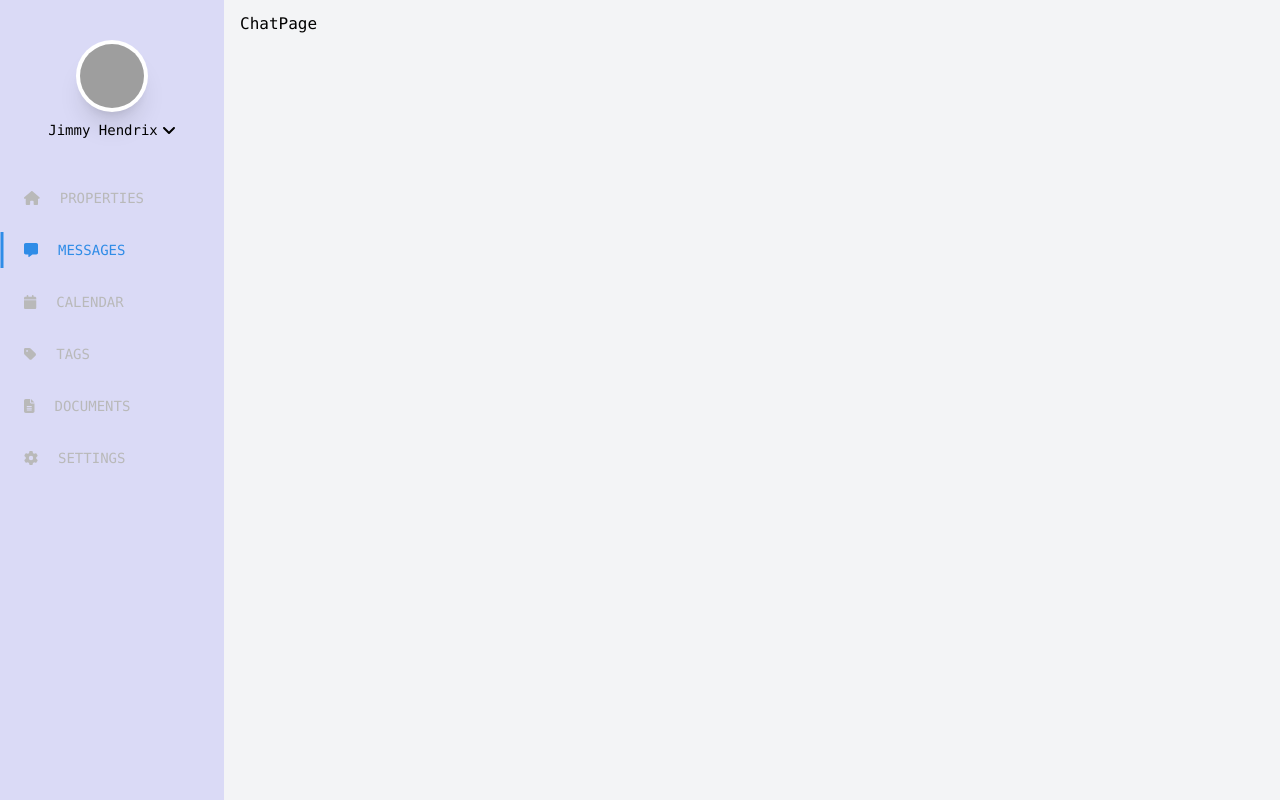
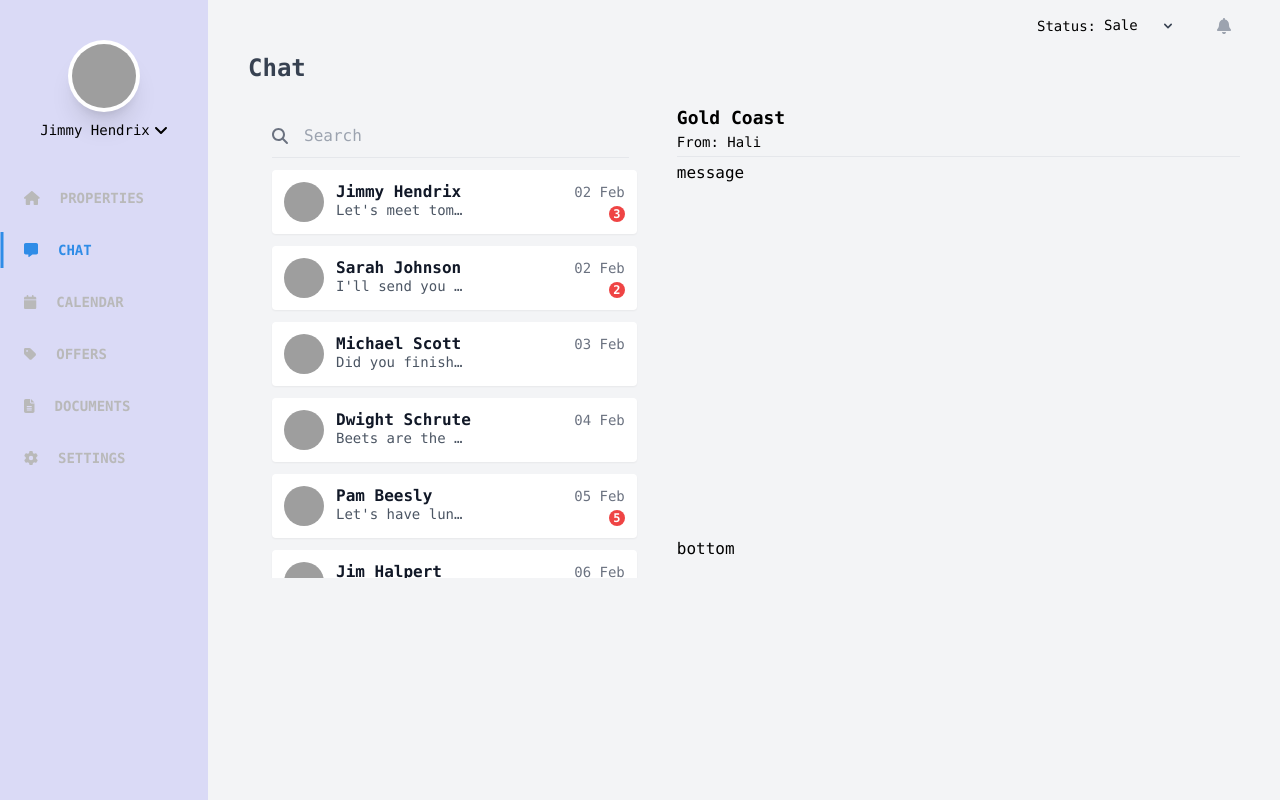
Before and after one commit to HQDuy47/chat-web-app, a React (Create React App) app: page / in a window 1280 px wide. Built offline with nearby package versions, Linux system fonts and the light colour scheme; grey boxes are pictures that could not be loaded.

Commit message:
feat: add message list

```diff
--- /dev/null
+++ b/src/components/DetailMessage.tsx
@@ -0,0 +1,20 @@
+import React from "react";
+
+export default function DetailMessage() {
+  return (
+    <div className="px-4 ">
+      <div className="py-1">
+        <p className="text-lg font-semibold">Gold Coast</p>
+        <p className="text-sm">From: Hali</p>
+      </div>
+      <div className="w-full  h-[1px] bg-gray-200 text-center"></div>
+      <div className="h-96 py-2">
+        {/* list message  */}
+        <ul>
+          <li>message</li>
+        </ul>
+      </div>
+      <div className="">bottom</div>
+    </div>
+  );
+}
--- /dev/null
+++ b/src/components/ListMessages.tsx
@@ -0,0 +1,136 @@
+import { useState } from "react";
+import { FontAwesomeIcon } from "@fortawesome/react-fontawesome";
+import { faSearch } from "@fortawesome/free-solid-svg-icons";
+
+export default function ListMessages() {
+  const [searchQuery, setSearchQuery] = useState("");
+
+  const filteredMessages = messages.filter(
+    (message) =>
+      message.name.toLowerCase().includes(searchQuery.toLowerCase()) ||
+      message.content.toLowerCase().includes(searchQuery.toLowerCase())
+  );
+
+  return (
+    <div>
+      {/* Search bar */}
+      <div className="flex items-center space-x-2 border-b border-gray-300 py-1 px-4 mt-[14px] ">
+        <FontAwesomeIcon icon={faSearch} className="text-gray-500" />
+        <input
+          type="text"
+          placeholder="Search"
+          value={searchQuery}
+          onChange={(e) => setSearchQuery(e.target.value)}
+          className="w-full p-2 bg-transparent outline-none text-gray-700 placeholder-gray-400"
+        />
+      </div>
+      <div className="w-[90%] ml-4 h-[1px] bg-gray-200 text-center"></div>
+      <div className="max-h-[420px] overflow-y-auto scrollbar-thin px-4">
+        <ul>
+          {filteredMessages.map((message) => (
+            <li
+              className="mt-3 cursor-pointer transform transition-transform duration-300 ease-in-out hover:scale-105 hover:shadow-xl"
+              key={message.id}
+            >
+              <div className="flex justify-between items-center gap-4 p-3 bg-white rounded shadow-sm hover:bg-gray-100 transition ease-in-out duration-100">
+                <div className="flex items-center gap-3">
+                  <div className="w-10 h-10 rounded-full overflow-hidden">
+                    <img
+                      src={message.avatar}
+                      alt="avatar"
+                      className="w-full h-full object-cover"
+                    />
+                  </div>
+                  <div>
+                    <p className="text-gray-900 font-bold">{message.name}</p>
+                    <p className="text-gray-600 text-sm truncate max-w-32">
+                      {message.content}
+                    </p>
+                  </div>
+                </div>
+                <div className="flex flex-col items-end gap-1">
+                  <p className="text-gray-500 text-sm">{message.date}</p>
+                  {message.count > 0 ? (
+                    <div className="bg-red-500 w-4 h-4 flex items-center justify-center rounded-full text-center">
+                      <p className="text-white font-bold text-xs">
+                        {message.count}
+                      </p>
+                    </div>
+                  ) : (
+                    <div className="h-4"></div>
+                  )}
+                </div>
+              </div>
+            </li>
+          ))}
+        </ul>
+      </div>
+    </div>
+  );
+}
+
+const messages = [
+  {
+    id: 1,
+    name: "Jimmy Hendrix",
+    content: "Let's meet tomorrow.",
+    avatar:
+      "https://images.unsplash.com/photo-1706885093476-b1e54f3b7496?w=600&auto=format&fit=crop&q=60&ixlib=rb-4.0.3&ixid=M3wxMjA3fDB8MHxzZWFyY2h8MjZ8fGF2YXRhcnxlbnwwfHwwfHx8MA%3D%3D",
+    date: "02 Feb",
+    count: 3,
+  },
+  {
+    id: 2,
+    name: "Sarah Johnson",
+    content: "I'll send you the files soon.",
+    avatar:
+      "https://plus.unsplash.com/premium_photo-1664541336816-2a2987114ca4?w=600&auto=format&fit=crop&q=60&ixlib=rb-4.0.3&ixid=M3wxMjA3fDB8MHxzZWFyY2h8NTN8fGF2YXRhcnxlbnwwfHwwfHx8MA%3D%3D",
+    date: "02 Feb",
+    count: 2,
+  },
+  {
+    id: 3,
+    name: "Michael Scott",
+    content: "Did you finish the report?",
+    avatar:
+      "https://images.unsplash.com/photo-1511367461989-f85a21fda167?w=600&auto=format&fit=crop&q=60&ixlib=rb-4.0.3&ixid=M3wxMjA3fDB8MHxzZWFyY2h8NDR8fGF2YXRhcnxlbnwwfHwwfHx8MA%3D%3D",
+    date: "03 Feb",
+    count: 0,
+  },
+  {
+    id: 4,
+    name: "Dwight Schrute",
+    content: "Beets are the best!",
+    avatar:
+      "https://images.unsplash.com/photo-1595152772835-219674b2a8a6?w=600&auto=format&fit=crop&q=60&ixlib=rb-4.0.3&ixid=M3wxMjA3fDB8MHxzZWFyY2h8Njd8fGF2YXRhcnxlbnwwfHwwfHx8MA%3D%3D",
+    date: "04 Feb",
+    count: 0,
+  },
+  {
+    id: 5,
+    name: "Pam Beesly",
+    content: "Let's have lunch tomorrow.",
+    avatar:
+      "https://images.unsplash.com/photo-1529626455594-4ff0802cfb7e?w=600&auto=format&fit=crop&q=60&ixlib=rb-4.0.3&ixid=M3wxMjA3fDB8MHxzZWFyY2h8ODB8fGF2YXRhcnxlbnwwfHwwfHx8MA%3D%3D",
+    date: "05 Feb",
+    count: 5,
+  },
+  {
+    id: 6,
+    name: "Jim Halpert",
+    content: "Let me know about the meeting.",
+    avatar:
+      "https://images.unsplash.com/photo-1531427186611-ecfd6d936c79?w=600&auto=format&fit=crop&q=60&ixlib=rb-4.0.3&ixid=M3wxMjA3fDB8MHxzZWFyY2h8Mjl8fGF2YXRhcnxlbnwwfHwwfHx8MA%3D%3D",
+    date: "06 Feb",
+    count: 0,
+  },
+  {
+    id: 7,
+    name: "Jim Halpert",
+    content: "Let me know about the meeting.",
+    avatar:
+      "https://images.unsplash.com/photo-1531427186611-ecfd6d936c79?w=600&auto=format&fit=crop&q=60&ixlib=rb-4.0.3&ixid=M3wxMjA3fDB8MHxzZWFyY2h8Mjl8fGF2YXRhcnxlbnwwfHwwfHx8MA%3D%3D",
+    date: "06 Feb",
+    count: 2,
+  },
+];
--- a/src/components/SideBar.tsx
+++ b/src/components/SideBar.tsx
@@ -18,9 +18,9 @@ interface SideBarProps {
 
 const navItems = [
   { path: "/properties", label: "PROPERTIES", icon: faHouse },
-  { path: "/", label: "MESSAGES", icon: faMessage },
+  { path: "/", label: "CHAT", icon: faMessage },
   { path: "/calendar", label: "CALENDAR", icon: faCalendar },
-  { path: "/offers", label: "TAGS", icon: faTag },
+  { path: "/offers", label: "OFFERS", icon: faTag },
   { path: "/documents", label: "DOCUMENTS", icon: faFileLines },
   { path: "/settings", label: "SETTINGS", icon: faGear },
 ];
@@ -42,7 +42,7 @@ export default function SideBar({ isOpen, toggleSidebar }: SideBarProps) {
       <div
         className={`fixed inset-y-0 left-0 z-30 bg-[#dadaf6] text-white transform ${
           isOpen ? "translate-x-0" : "-translate-x-full"
-        } transition-transform duration-300 py-4 ease-in-out lg:translate-x-0 lg:static lg:inset-0 h-screen w-full lg:w-56`}
+        } transition-transform duration-300 py-4 ease-in-out lg:translate-x-0 lg:static lg:inset-0 h-screen w-full lg:w-52`}
       >
         <div className="flex flex-col items-center justify-center mt-6">
           <div className="border-8 bg-white rounded-full p-1 shadow-xl">
@@ -57,7 +57,7 @@ export default function SideBar({ isOpen, toggleSidebar }: SideBarProps) {
             <FontAwesomeIcon icon={faAngleDown} />
           </div>
         </div>
-        <nav className="flex flex-col space-y-4 mt-10 text-[#b9b9b9] text-sm">
+        <nav className="flex flex-col space-y-4 mt-10 text-[#b9b9b9] text-sm font-bold">
           {navItems.map((item) => (
             <SideBarItem
               key={item.path}
--- a/src/index.css
+++ b/src/index.css
@@ -15,3 +15,21 @@ code {
   font-family: source-code-pro, Menlo, Monaco, Consolas, 'Courier New',
     monospace;
 } */
+
+/* Custom Scrollbar Styles */
+.scrollbar-thin {
+  scrollbar-width: thin; /* For Firefox */
+}
+
+.scrollbar-thin::-webkit-scrollbar {
+  width: 8px; /* Width of the scrollbar */
+}
+
+.scrollbar-thin::-webkit-scrollbar-thumb {
+  background-color: #cbd5e1; /* Color of the scrollbar */
+  border-radius: 10px; /* Rounded corners */
+}
+
+.scrollbar-thin::-webkit-scrollbar-track {
+  background: #f7fafc; /* Background of the scrollbar track */
+}
--- a/src/layout/index.tsx
+++ b/src/layout/index.tsx
@@ -1,5 +1,7 @@
 import { ReactNode, useState } from "react";
 import Sidebar from "../components/SideBar";
+import { faBell } from "@fortawesome/free-solid-svg-icons";
+import { FontAwesomeIcon } from "@fortawesome/react-fontawesome";
 
 interface DefaultLayoutProps {
   children: ReactNode;
@@ -16,6 +18,7 @@ function DefaultLayout({ children }: DefaultLayoutProps) {
     <div className="flex h-screen bg-gray-100 font-mono subpixel-antialiased">
       <Sidebar isOpen={isOpen} toggleSidebar={toggleSidebar} />
       <div className="flex-1 p-4">
+        <div className=" flex flex-row justify-between items-center pr-4 gap-4">
           <button
             className="text-gray-500 focus:outline-none lg:hidden"
             onClick={toggleSidebar}
@@ -35,7 +38,30 @@ function DefaultLayout({ children }: DefaultLayoutProps) {
               />
             </svg>
           </button>
-        <div>{children}</div>
+          <div></div>
+          <div className="flex flex-row gap-2 items-center pr-4 text-sm">
+            <div className="flex flex-row items-center">
+              <p>Status:</p>
+              <div className="relative inline-block w-28">
+                <select className="block appearance-none w-full bg-gray-100 px-2  pr-8 leading-tight focus:outline-none focus:shadow-outline">
+                  <option value="0">Sale</option>
+                  <option value="1">Active</option>
+                </select>
+                <div className="pointer-events-none absolute inset-y-0 right-6 flex items-center px-2 text-gray-700">
+                  <svg
+                    className="fill-current h-4 w-4"
+                    xmlns="http://www.w3.org/2000/svg"
+                    viewBox="0 0 20 20"
+                  >
+                    <path d="M5.293 7.293a1 1 0 011.414 0L10 10.586l3.293-3.293a1 1 0 011.414 1.414l-4 4a1 1 0 01-1.414 0l-4-4a1 1 0 010-1.414z" />
+                  </svg>
+                </div>
+              </div>
+            </div>
+            <FontAwesomeIcon icon={faBell} className="h-4 w-4 text-gray-400" />
+          </div>
+        </div>
+        <div className="pt-4 pl-6">{children}</div>
       </div>
     </div>
   );
--- a/src/pages/CalendarPage.tsx
+++ b/src/pages/CalendarPage.tsx
@@ -1,5 +1,12 @@
 import React from "react";
 
 export default function CalendarPage() {
-  return <div>CalendarPage</div>;
+  return (
+    <div>
+      <p className="text-2xl font-bold text-gray-700">Calendar</p>
+      <div className="h-52 flex justify-center items-center">
+        <p>function is still being updated...</p>
+      </div>
+    </div>
+  );
 }
--- a/src/pages/ChatPage.tsx
+++ b/src/pages/ChatPage.tsx
@@ -1,5 +1,19 @@
 import React from "react";
+import ListMessages from "../components/ListMessages";
+import DetailMessage from "../components/DetailMessage";
 
 export default function ChatPage() {
-  return <div>ChatPage</div>;
+  return (
+    <div>
+      <p className="text-2xl font-bold text-gray-700">Chat</p>
+      <div className="flex flex-col md:flex-row px-2 py-4 gap-2">
+        <div className="w-full md:w-2/5 ">
+          <ListMessages />
+        </div>
+        <div className="w-full md:w-3/5 ">
+          <DetailMessage />
+        </div>
+      </div>
+    </div>
+  );
 }
--- a/src/pages/DocumentsPage.tsx
+++ b/src/pages/DocumentsPage.tsx
@@ -1,5 +1,12 @@
 import React from "react";
 
 export default function DocumentsPage() {
-  return <div>DocumentsPage</div>;
+  return (
+    <div>
+      <p className="text-2xl font-bold text-gray-700">Documents</p>
+      <div className="h-52 flex justify-center items-center">
+        <p>function is still being updated...</p>
+      </div>
+    </div>
+  );
 }
--- a/src/pages/OffersPage.tsx
+++ b/src/pages/OffersPage.tsx
@@ -1,5 +1,12 @@
 import React from "react";
 
 export default function OffersPage() {
-  return <div>OffersPage</div>;
+  return (
+    <div>
+      <p className="text-2xl font-bold text-gray-700">Offers</p>
+      <div className="h-52 flex justify-center items-center">
+        <p>function is still being updated...</p>
+      </div>
+    </div>
+  );
 }
--- a/src/pages/PropertiesPage.tsx
+++ b/src/pages/PropertiesPage.tsx
@@ -1,5 +1,12 @@
 import React from "react";
 
 export default function PropertiesPage() {
-  return <div>PropertiesPage</div>;
+  return (
+    <div>
+      <p className="text-2xl font-bold text-gray-700">Properties</p>
+      <div className="h-52 flex justify-center items-center">
+        <p>function is still being updated...</p>
+      </div>
+    </div>
+  );
 }
--- a/src/pages/SettingsPage.tsx
+++ b/src/pages/SettingsPage.tsx
@@ -1,5 +1,12 @@
 import React from "react";
 
 export default function SettingsPage() {
-  return <div>SettingsPage</div>;
+  return (
+    <div>
+      <p className="text-2xl font-bold text-gray-700">Settings</p>
+      <div className="h-52 flex justify-center items-center">
+        <p>function is still being updated...</p>
+      </div>
+    </div>
+  );
 }
```
Lines whose indentation alone changed are shown as unchanged.
